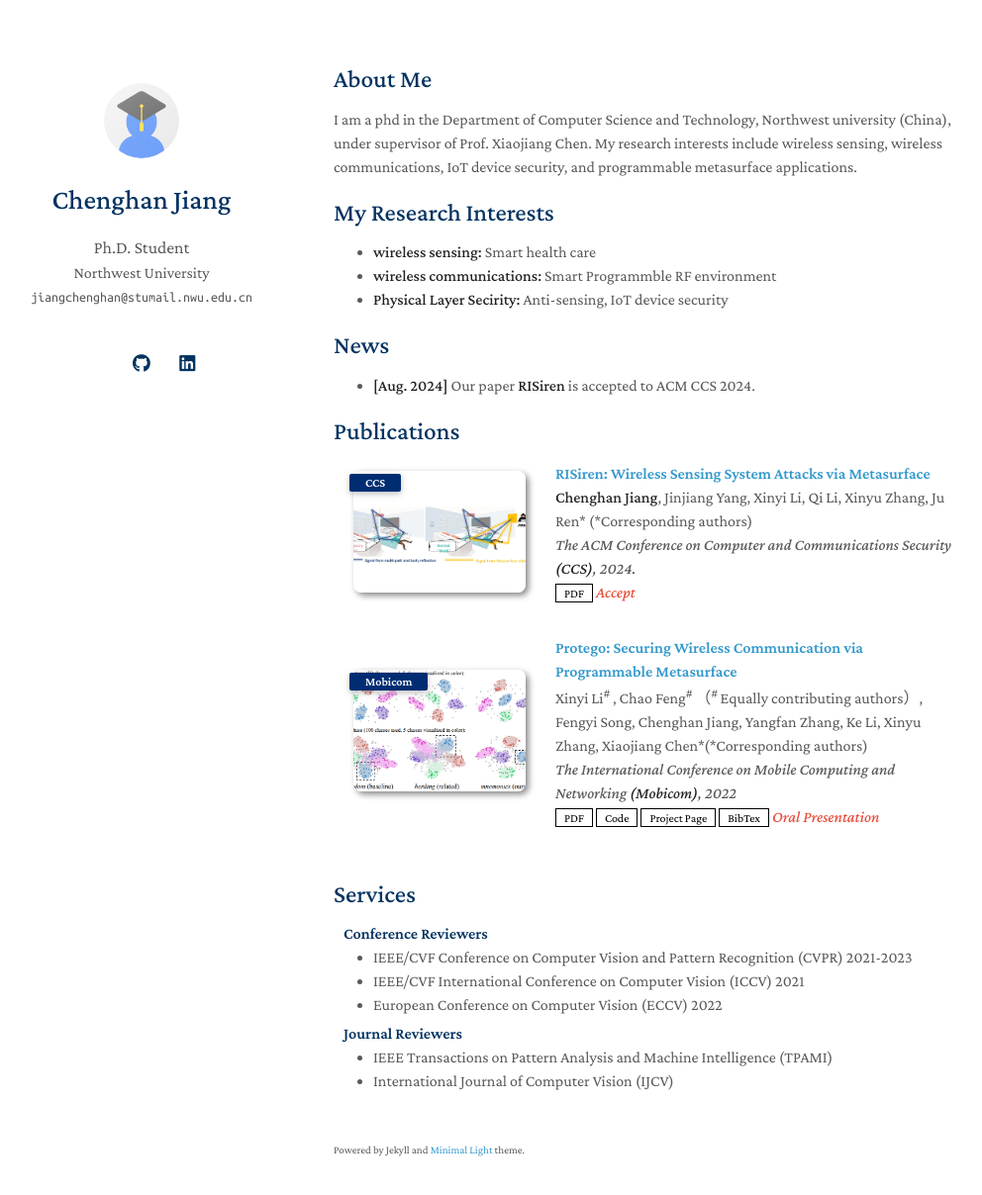
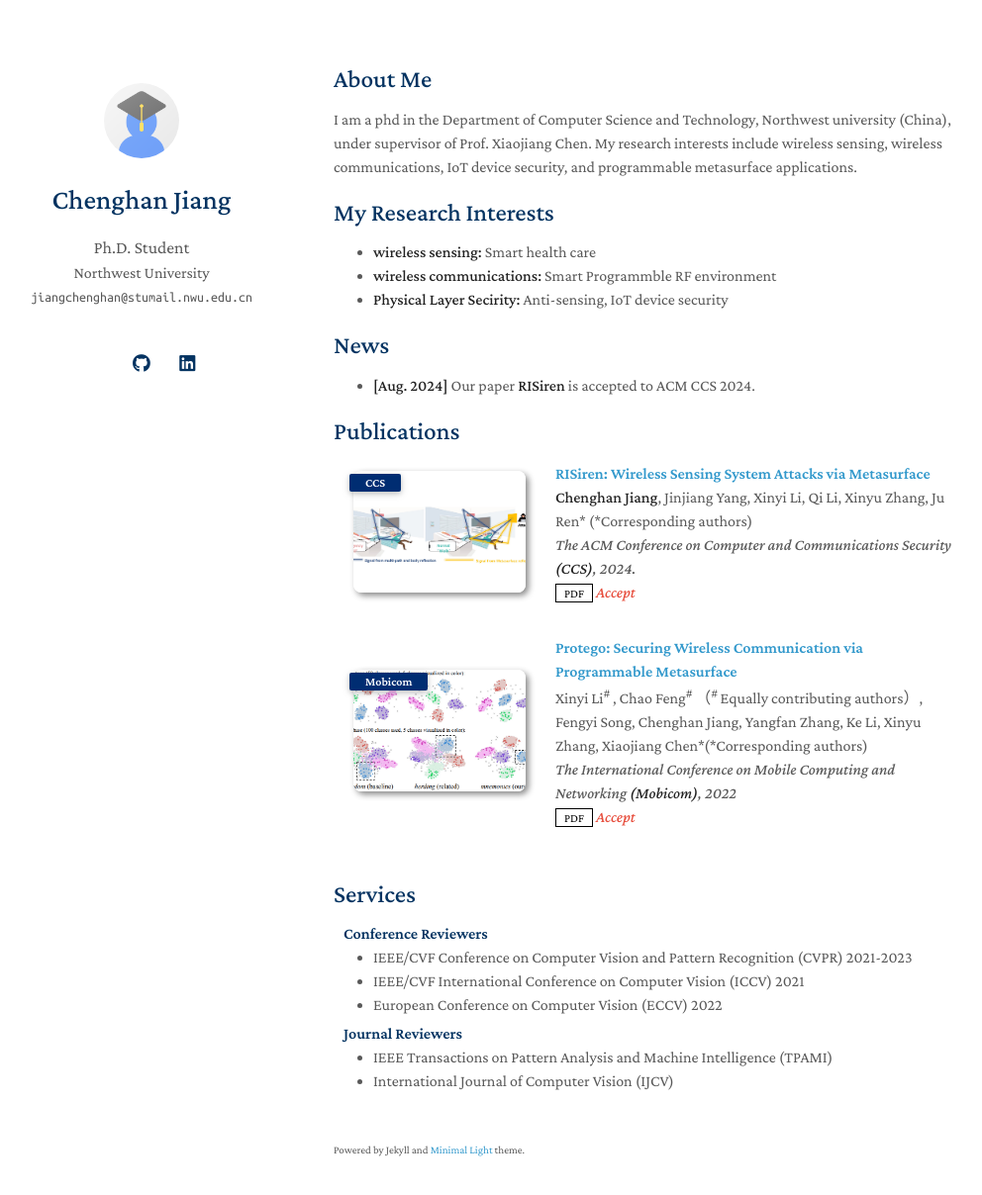
Before and after one commit to HappyChenghan/HappyChenghan.github.io, a Jekyll site: the page built from index.md, in a window 1280 px wide and 1243 px high. Shown: the top 1208 px of the window at 99% size, without its empty margins (133-1125 px from the left). Built offline with Jekyll 4.4.1, drawn with Linux system fonts in a browser that asks for light colours; a style sheet for code colours, icons or effects is not loaded; our own code applies the rules of GitHub Pages for plain Markdown files.

Commit message:
Update publications.yml

```diff
--- a/_data/publications.yml
+++ b/_data/publications.yml
@@ -15,8 +15,8 @@ main:
     conference_short: Mobicom
     conference: The International Conference on Mobile Computing and Networking <strong>(Mobicom)</strong>, 2022
     pdf: ./assets/files/Li 等 - 2022 - Protego securing wireless communication via progr
-    code: https://github.com/yaoyao-liu/class-incremental-learning/tree/main/mnemonics-training
-    page: https://class-il.mpi-inf.mpg.de/mnemonics/
-    bibtex: https://class-il.mpi-inf.mpg.de/mnemonics/
-    notes: Oral Presentation
+    # code: https://github.com/yaoyao-liu/class-incremental-learning/tree/main/mnemonics-training
+    # page: https://class-il.mpi-inf.mpg.de/mnemonics/
+    # bibtex: https://class-il.mpi-inf.mpg.de/mnemonics/
+    notes: Accept
     image: ./assets/img/teaser_example.png
```
